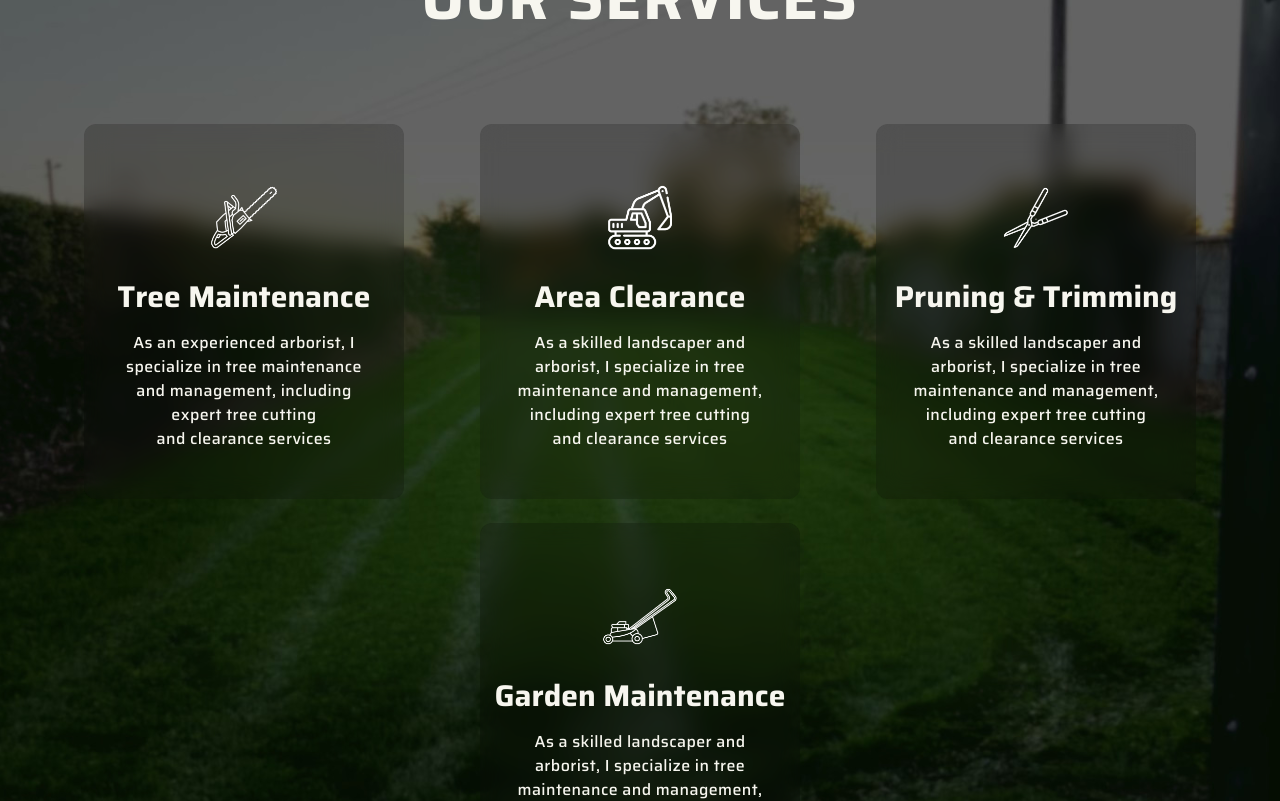
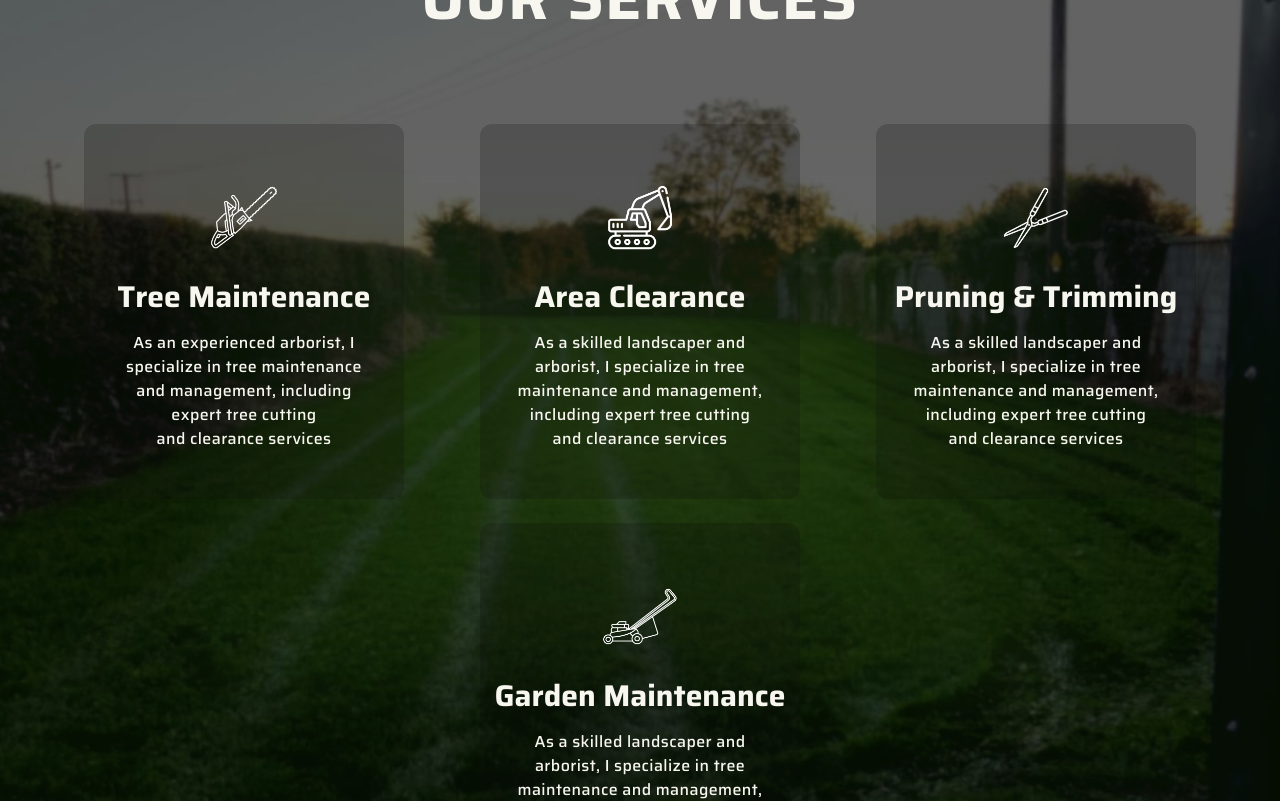
Before and after one commit to KramYengir/treelawn_v2, a Next.js app: page / in a window 1280 px wide. Shown: the part 1580-2381 px from the top of the page. Built offline with nearby package versions, Linux system fonts and the light colour scheme.

Commit message:
fix backdrop blurring text

```diff
--- a/components/ServiceCard.tsx
+++ b/components/ServiceCard.tsx
@@ -14,12 +14,13 @@ const ServiceCard = ({
   description,
 }: ServiceCardProps) => {
   return (
-    <div className="grid gap-4 items-start justify-center text-center px-2 py-12 max-w-xs bg-neutral-950/20 backdrop-blur-md rounded-xl">
+    <div className="relative grid gap-4 items-start justify-center text-center px-2 py-12 max-w-xs bg-neutral-950/20 rounded-xl">
       <img src={imgUrl} alt={imgAlt} className="w-[30%] mx-auto" />
       <h3 className="text-balance text-3xl text-mucky-50 font-bold">{title}</h3>
       <p className="text-balance text-mucky-50 font-medium tracking-wide max-w-64 mx-auto">
         {description}
       </p>
+      <div className="absolute inset-0 -z-10 backdrop-blur-md rounded-xl"></div>
     </div>
   );
 };
```
